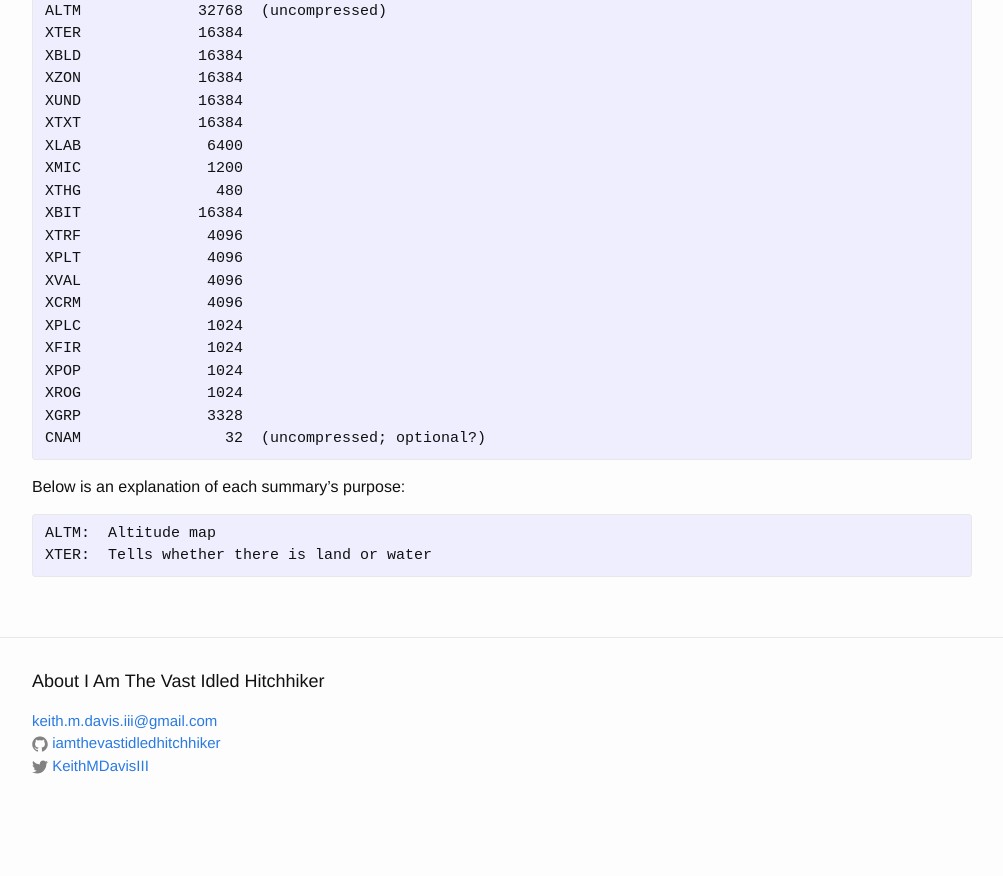
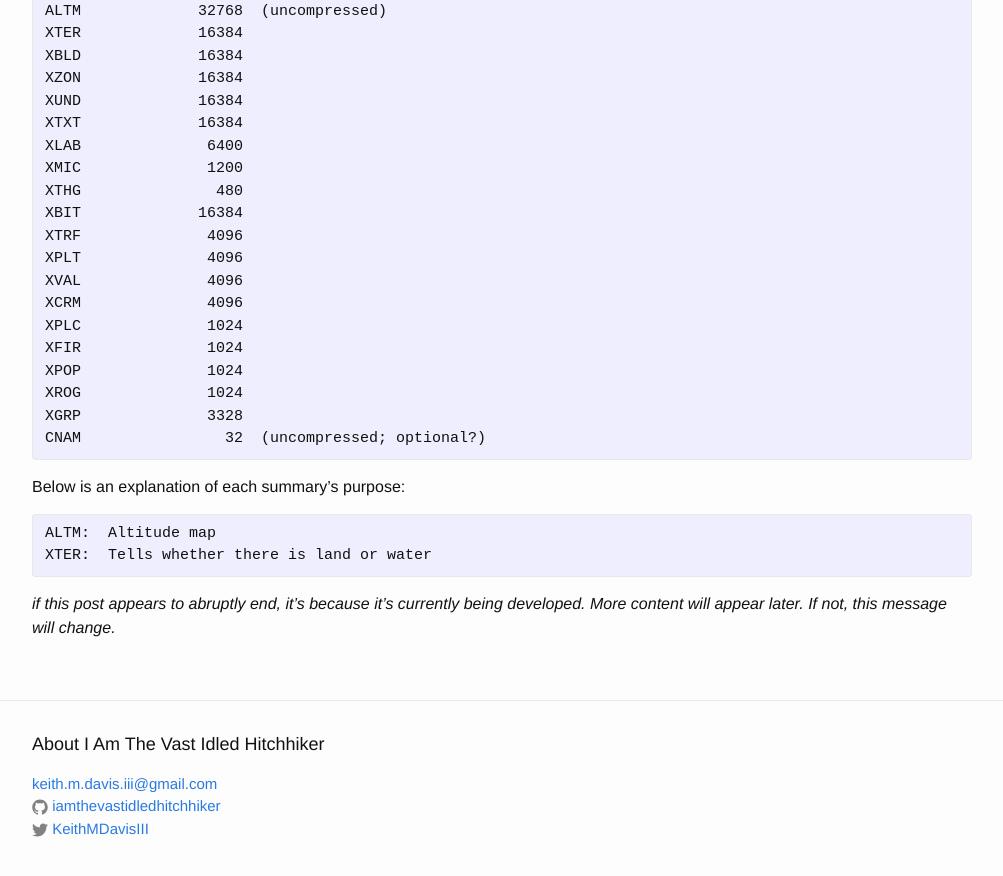
Before and after one commit to iamthevastidledhitchhiker/iamthevastidledhitchhiker.github.io, a Jekyll site: the page built from _posts/2015-12-30-exploring_simcity_pt2.md, in a window 1280 px wide and 900 px high, scrolled down 1042 px. Shown: the top 876 px of the window, without its empty margins (138-1141 px from the left). Built offline with Jekyll 4.4.1, drawn with Linux system fonts in a browser that asks for light colours; before the commit the page ends 1879 px from its top, so only the background shows below that.

Commit message:
New Post

```diff
--- a/_posts/2015-12-30-exploring_simcity_pt2.md
+++ b/_posts/2015-12-30-exploring_simcity_pt2.md
@@ -68,3 +68,5 @@ Below is an explanation of each summary's purpose:
 ALTM:  Altitude map
 XTER:  Tells whether there is land or water
 {% endhighlight %}
+
+*if this post appears to abruptly end, it's because it's currently being developed. More content will appear later. If not, this message will change.*
```
